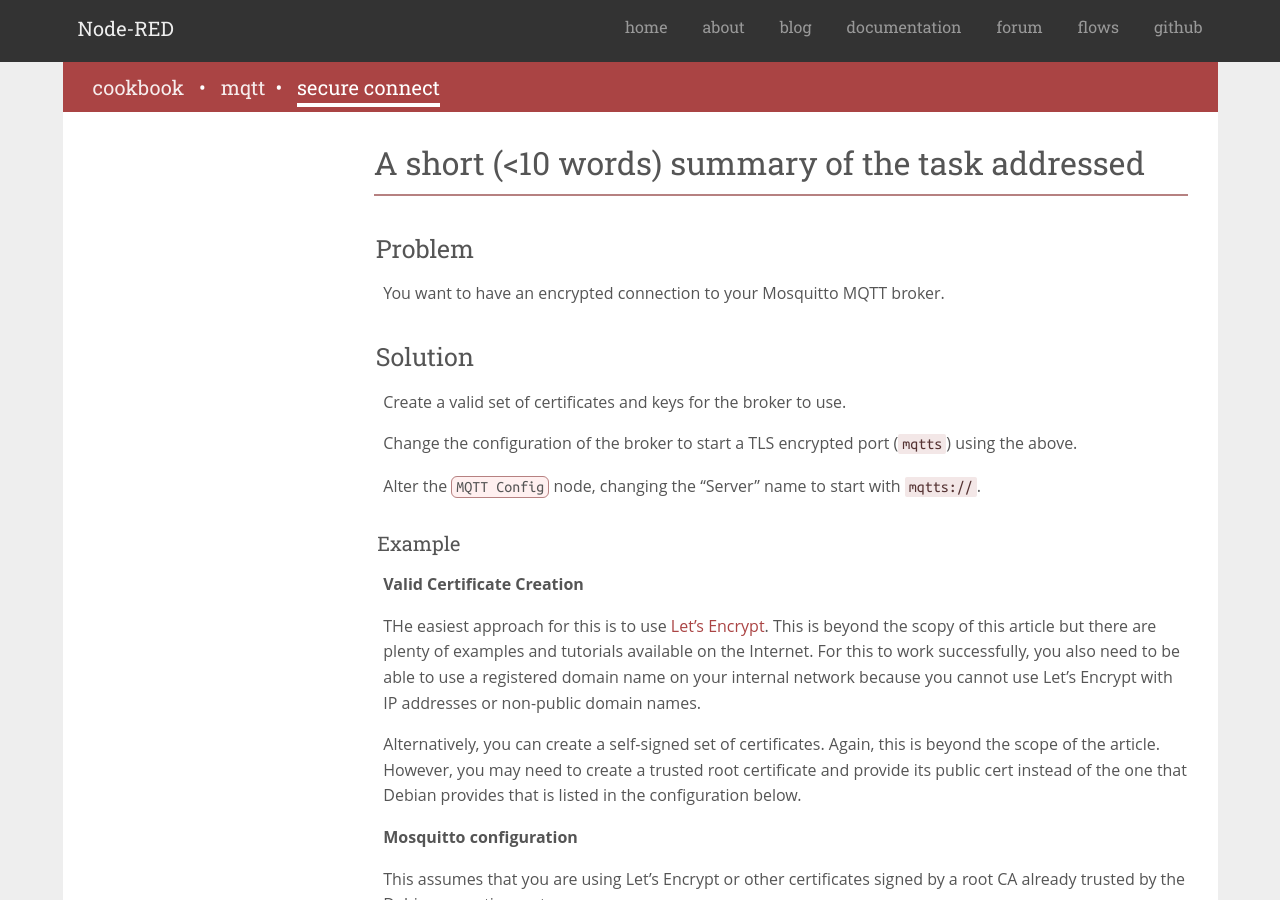
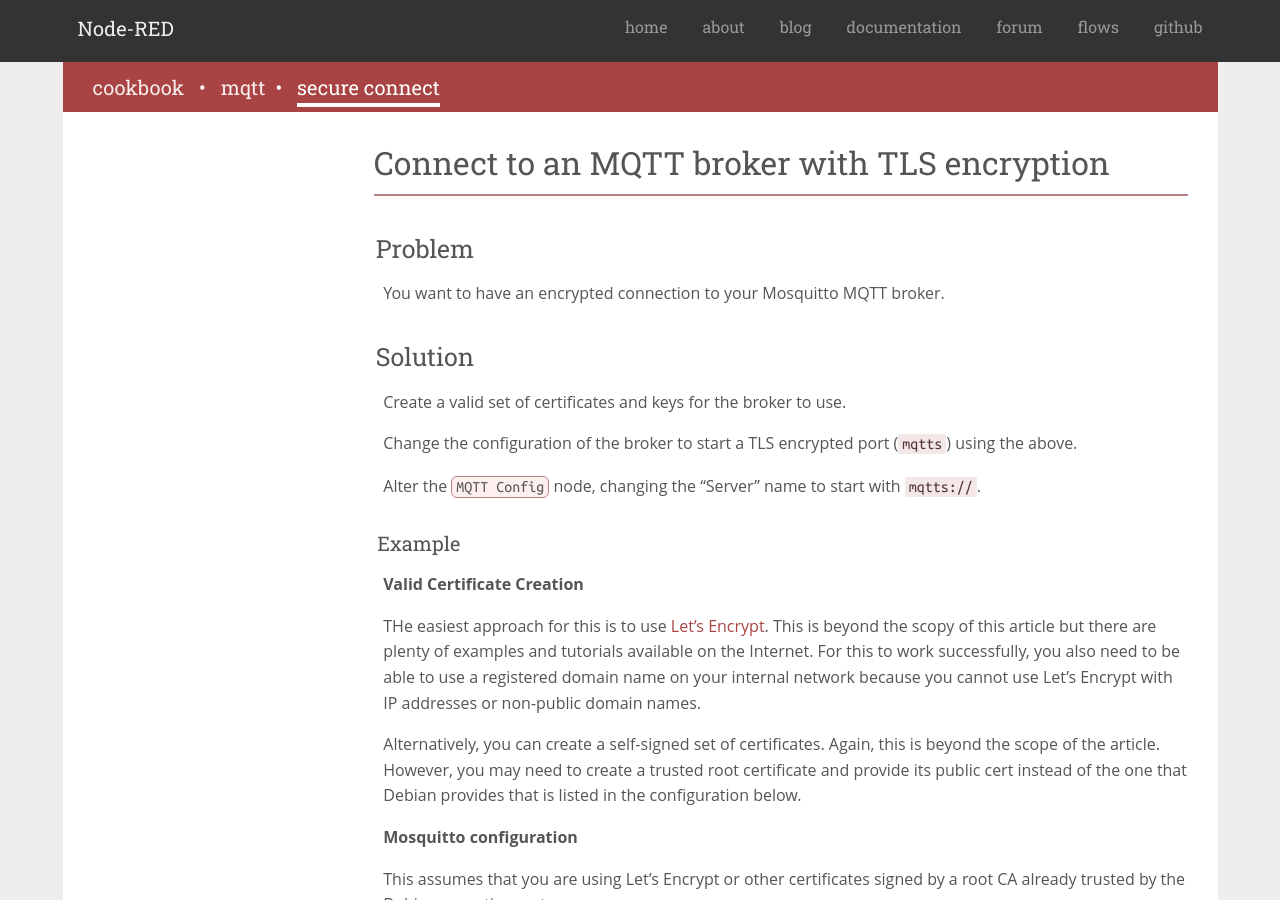
Before and after one commit to node-red/cookbook.nodered.org, a Jekyll site: the page built from mqtt/tls-connect-to-broker.md, in a window 1280 px wide and 900 px high. Built offline with Jekyll 4.4.1, drawn with Linux system fonts in a browser that asks for light colours; nearby versions of some CDN libraries.

Commit message:
Correct title

```diff
--- a/mqtt/tls-connect-to-broker.md
+++ b/mqtt/tls-connect-to-broker.md
@@ -1,6 +1,6 @@
 ---
 layout: default
-title: A short (<10 words) summary of the task addressed
+title: Connect to an MQTT broker with TLS encryption
 slug:
   - label: mqtt
     url: /#mqtt
```
